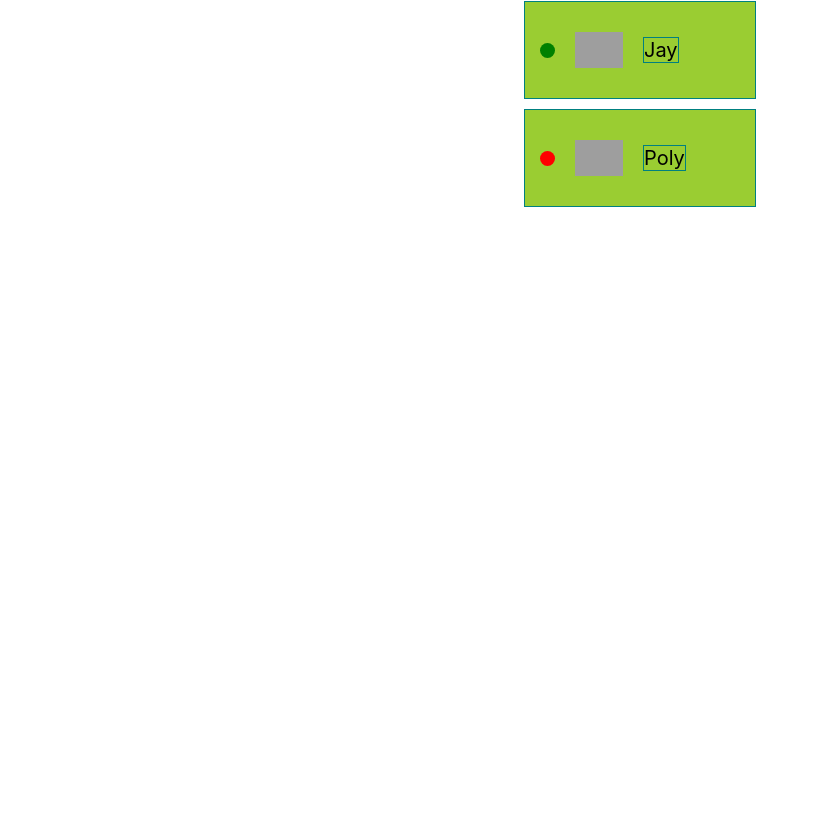
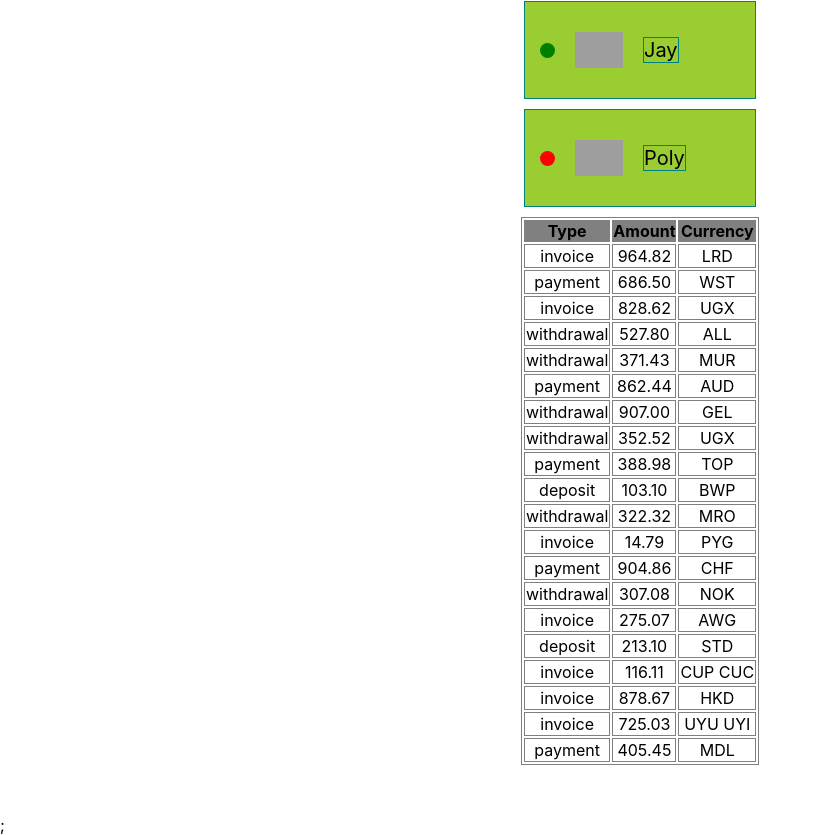
Before and after one commit to Kyrylo-Dovgalin/goit-react-hw-01-components, a React (Create React App) app: page / in a window 1280 px wide. Shown: the part 873-1708 px from the top of the page, without its empty margins (0-821 px from the left). Before the commit the page ends 1090 px from the top, so only its background shows below. Built offline with nearby package versions, Linux system fonts and the light colour scheme; grey boxes are pictures that could not be loaded.

Commit message:
TransactionHistory

```diff
--- a/src/components/App.jsx
+++ b/src/components/App.jsx
@@ -1,10 +1,12 @@
 import { Profile } from './Profile';
 import { Statistics } from './Statistics';
 import { FriendList } from './FriendList';
+import { TransactionHistory } from './TransactionHistory';
 
 import user from '../back-end-data/user.json';
 import data from '../back-end-data/data.json';
 import friends from 'back-end-data/friends'
+import transactions from 'back-end-data/transactions'
 
 export const App = () => {
   return (
@@ -20,6 +22,7 @@ export const App = () => {
       <Statistics title="Upload stats" stats={data} />
       <Statistics stats={data} />
       <FriendList friends={friends}></FriendList>
+      <TransactionHistory items={transactions} />;
 
       </>
   );
--- /dev/null
+++ b/src/components/TransactionHistory/TransactionHistory.js
@@ -0,0 +1,36 @@
+import PropTypes from 'prop-types';
+import { Table, Thead, Tr, Th, Tbody, Td } from './TransactionHistory.styled';
+
+export const TransactionHistory = ({ items }) => {
+  return (
+    <Table>
+      <Thead>
+        <Tr>
+          <Th>Type</Th>
+          <Th>Amount</Th>
+          <Th>Currency</Th>
+        </Tr>
+      </Thead>
+      <Tbody>
+        {items.map(({ id, type, amount, currency }) => (
+          <Tr key={id}>
+            <Td>{type}</Td>
+            <Td>{amount}</Td>
+            <Td>{currency}</Td>
+          </Tr>
+        ))}
+      </Tbody>
+    </Table>
+  );
+};
+
+TransactionHistory.propTypes = {
+  transactions: PropTypes.PropTypes.arrayOf(
+    PropTypes.exact({
+      id: PropTypes.number.isRequired,
+      type: PropTypes.string.isRequired,
+      amount: PropTypes.string.isRequired,
+      currency: PropTypes.string.isRequired,
+    })
+  ),
+};
--- /dev/null
+++ b/src/components/TransactionHistory/TransactionHistory.styled.js
@@ -0,0 +1,26 @@
+import styled from '@emotion/styled';
+export const Table = styled.table`
+  margin-left: auto;
+  margin-right: auto;
+  margin-bottom: 50px;
+  border: 1px solid gray;
+`;
+export const Thead = styled.thead`
+  text-align: center;
+  margin-left: auto;
+  margin-right: auto;
+  margin: 0;
+`;
+export const Tr = styled.tr`
+  text-align: center;
+  border: 1px solid tomato;
+  margin: 0;
+`;
+export const Th = styled.th`
+  text-align: center;
+  background-color: gray;
+`;
+export const Tbody = styled.tbody``;
+export const Td = styled.td`
+  border: 1px solid gray;
+`;
--- /dev/null
+++ b/src/components/TransactionHistory/index.js
@@ -0,0 +1 @@
+export * from './TransactionHistory';
```
